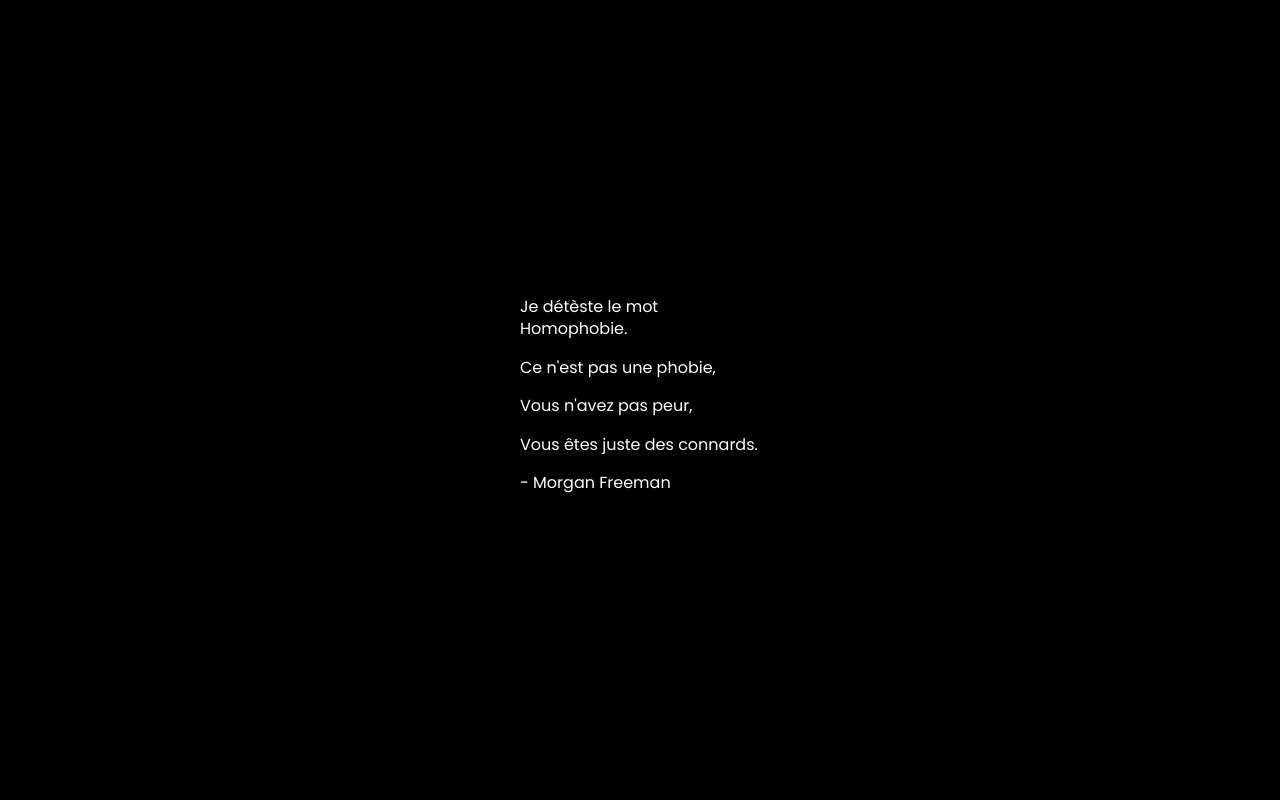
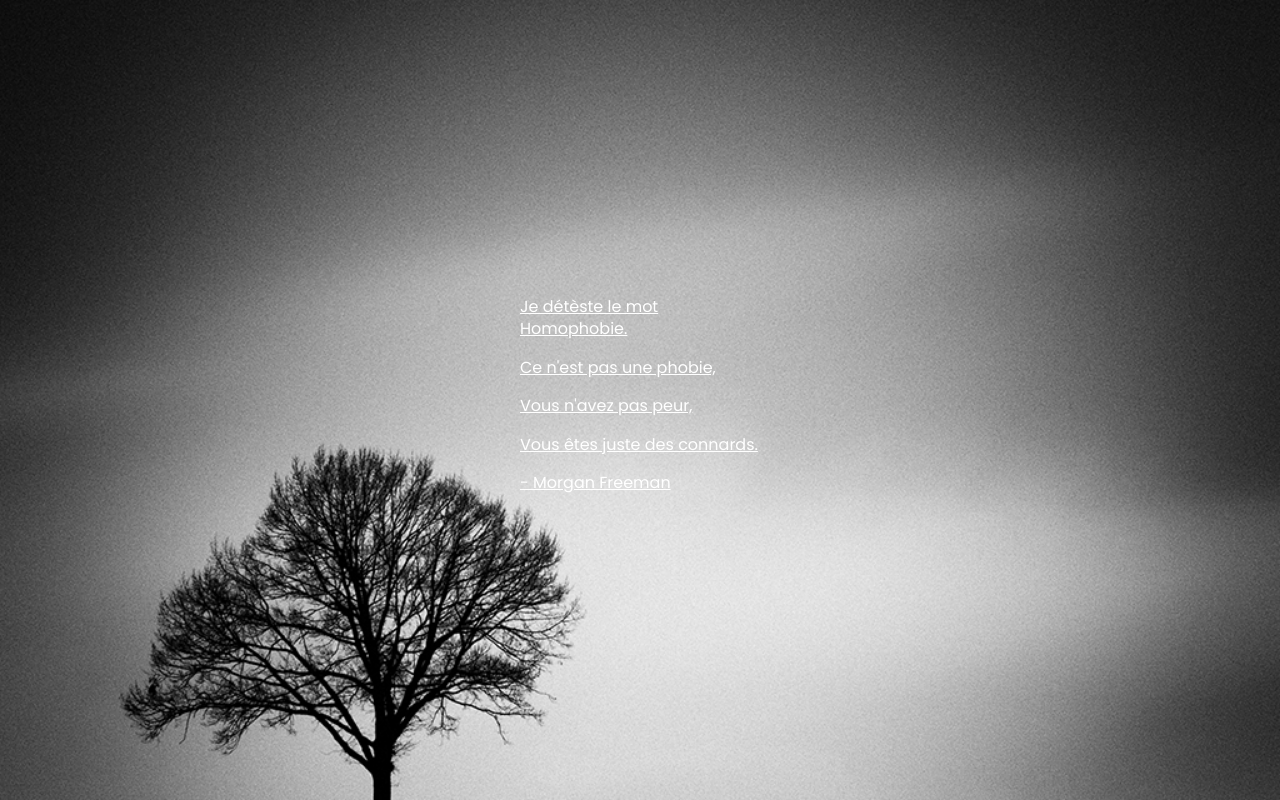
Before and after one commit to eracom-gr451/cfaucherre-haiku, a plain HTML site: page index.html in a window 1280 px wide. Drawn offline with Linux system fonts and the light colour scheme.

Commit message:
changement haiku

```diff
--- a/main.css
+++ b/css/main.css
@@ -19,16 +19,30 @@ html {
 
 }
 
+a {
+    color:white
+}
+
+a:hover {
+color:pink;
+text-decoration:none;
+background-color:black;
+}
+
+
 article {
     width:15em;
     margin:0 auto;
     margin-top:37vh;
 
+
 }
 
 body{
-    background-color:black
 
+    background-image:url("../img/haiku.jpg");
+    background-size: cover;
+    background-repeat: no-repeat;
 }
 
 /*
--- a/index.html
+++ b/index.html
@@ -5,17 +5,20 @@
         <title></title>
         <meta name="description" content="">
         <meta name="viewport" content="width=device-width, initial-scale=1">
-        <link rel="stylesheet" href="normalize.css">
-        <link rel="stylesheet" href="main.css">
+        <link rel="stylesheet" href="css/normalize.css">
+        <link rel="stylesheet" href="css/main.css">
         <link href="https://fonts.googleapis.com/css?family=Poppins" rel="stylesheet">
     </head>
     <body>
+
         <article>
+            <a href="https://www.youtube.com/watch?v=I3cGfrExozQ">
         <p>Je détèste le mot Homophobie.</p>
         <p>Ce n'est pas une phobie,<p>
         <p>Vous n'avez pas peur,<p>
         <p>Vous êtes juste des connards.<p>
             <p>- Morgan Freeman<p>
+            </a>
             </article>
     </body>
 </html>
```
Also changed, not shown: css/normalize.css (renamed from normalize.css), img/haiku.jpg (added), test.jpg (added).
